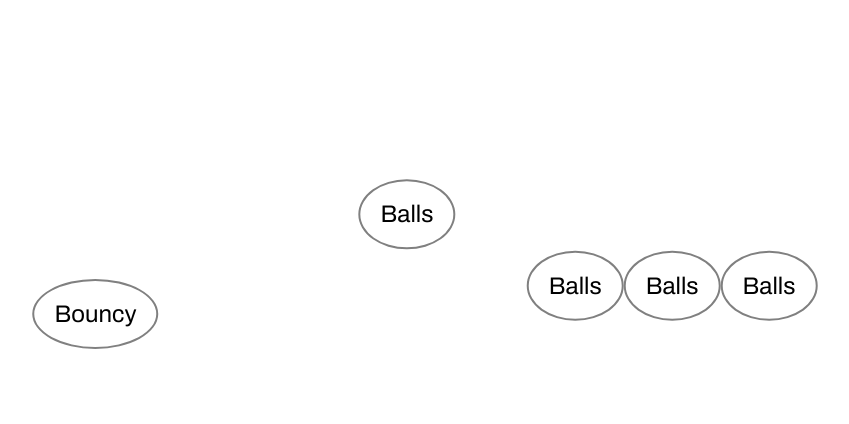
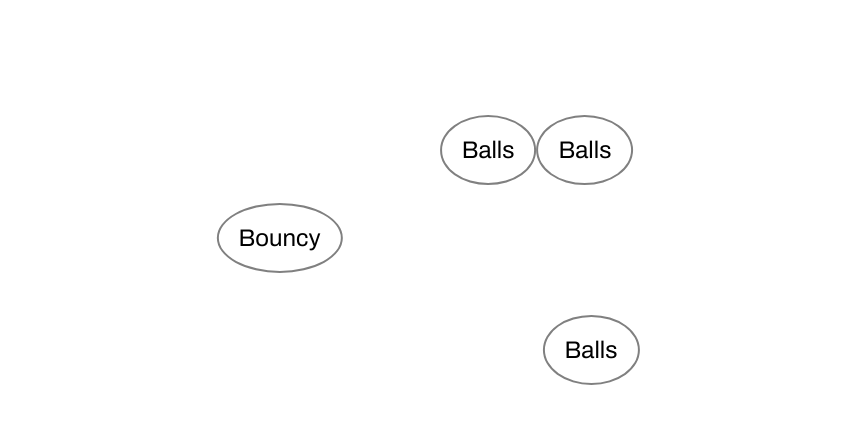
Before and after one commit to Tanner-Davison/greensock-animations, a React (Create React App) app: page / in a window 1280 px wide. Shown: the top 424 px of the page, without its empty margins (215-1064 px from the left). Built offline with nearby package versions, Linux system fonts and the light colour scheme.

Commit message:
deleted headline"

```diff
--- a/src/App.js
+++ b/src/App.js
@@ -35,11 +35,7 @@ function App() {
 					id='headline3'>
 					Balls
 				</Headline>
-				<Headline
-					className={"allBalls"}
-					id='headline3'>
-					Balls
-				</Headline>
+
 			</Wrapper>
 		);
 }
```
